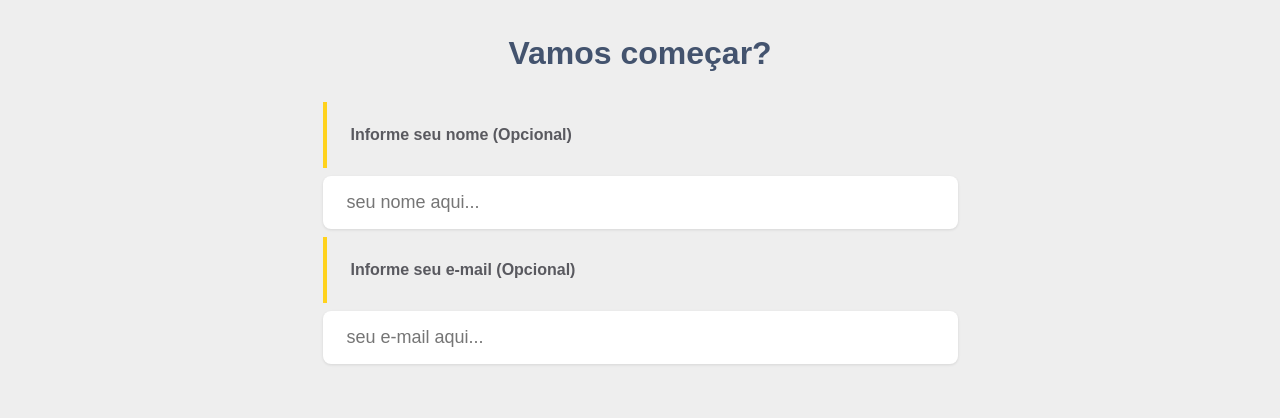
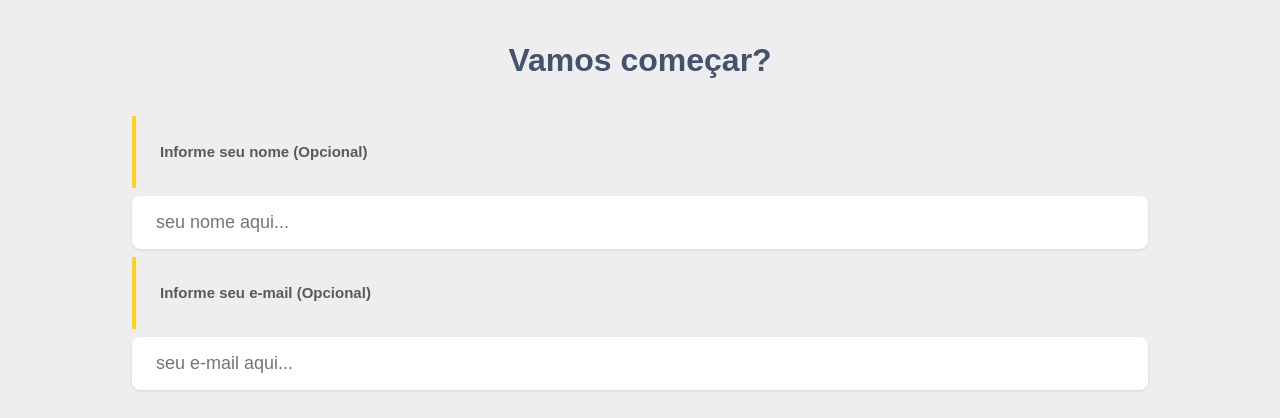
Before and after one commit to ismaelrodrigoraiol/app-avaliacao-beta-2, a Vue app: page /Perguntas in a window 1280 px wide. Shown: the top 418 px of the page. Built offline with nearby package versions, Linux system fonts and the light colour scheme; no server answers; the database is empty.

Commit message:
outras alterações

```diff
--- a/src/assets/main.css
+++ b/src/assets/main.css
@@ -1,3 +1,6 @@
+@import './base.css';
+
+
 :root {
 	--primaria: #002efada;
 	--luz: #EEE;
@@ -42,15 +45,16 @@ main{
 label {
 	display: flex;
 	margin: 10px;
-	min-width: 50%;
+	min-width: 95%;
 	max-width: max-content;
-	border-radius: 0.8rem;
+	border-radius: 2.1rem;
 	box-shadow: var(--shadow);
 	cursor: pointer;
 	background-color: #e3e4e4;
 	margin-top: 10px;
 
 }
+
 label div {
 	display: flex;
 	color: var(--escuro);
@@ -72,8 +76,10 @@ label div {
 
 input[type="radio"],
 input[type="checkbox"] {
-display: none;
+	display: none;
 }
+
+
 
 .bubble {
 	display: flex;
@@ -103,6 +109,7 @@ input:checked ~ .bubble::after {
 	width: 10px;
 	height: 10px;
 	opacity: 1;
+
 }
 .btn input[type="button"]{
 	display: block;
--- a/src/views/HomeView.vue
+++ b/src/views/HomeView.vue
@@ -15,8 +15,10 @@ import {ref, computed, onMounted} from 'vue'
 <h1 class="titulo">
 	<h5 style="
 	font-size: 80px;
-	color: rgb(235, 219, 0);
+	font-weight: bold;
+	color: rgb(238, 222, 3);
 	padding: 10px;
+	text-shadow: 0px 1px 1px rgb(116, 116, 116);
 	">
 	olá,</h5>
 	Seja bem-vindo, queremos saber sua opnião!</h1>
@@ -53,7 +55,7 @@ img {
 h4 {
 	color: rgb(124, 124, 124);
 	font-size: 0.822rem;
-	font-weight: 700;
+	font-weight: 500;
 	margin-bottom: 0.5rem;
     margin: 1.225rem;
 	text-align: center;
--- a/src/views/Perguntas.vue
+++ b/src/views/Perguntas.vue
@@ -205,7 +205,7 @@ onMounted(async() => {
   padding: 1.5rem 1.5rem;
   border-left: 4px solid #ffd21c;
   margin: 0 auto;
-  width: 50%;
+  width: 80%;
   margin-bottom: .5rem;
 }
 
@@ -219,7 +219,7 @@ onMounted(async() => {
 	box-shadow: var(--sombra);
    margin: 0 auto;
    margin-bottom: 0.5rem;
-   width: 50%
+   width: 80%
 }
 
 .bem-vindo input[type="text"] {
@@ -232,7 +232,7 @@ onMounted(async() => {
 	box-shadow: var(--sombra);
    margin: 0 auto;
    margin-bottom: 0.5rem;
-   width:50%
+   width:80%
 }
 
 h1 {
@@ -296,7 +296,7 @@ h4 {
    margin: 0 auto;
    margin-top: 10px;
    position: absolute;
-   transform: translate(-50)
+
 
 }
 .input-conteiner {
```
